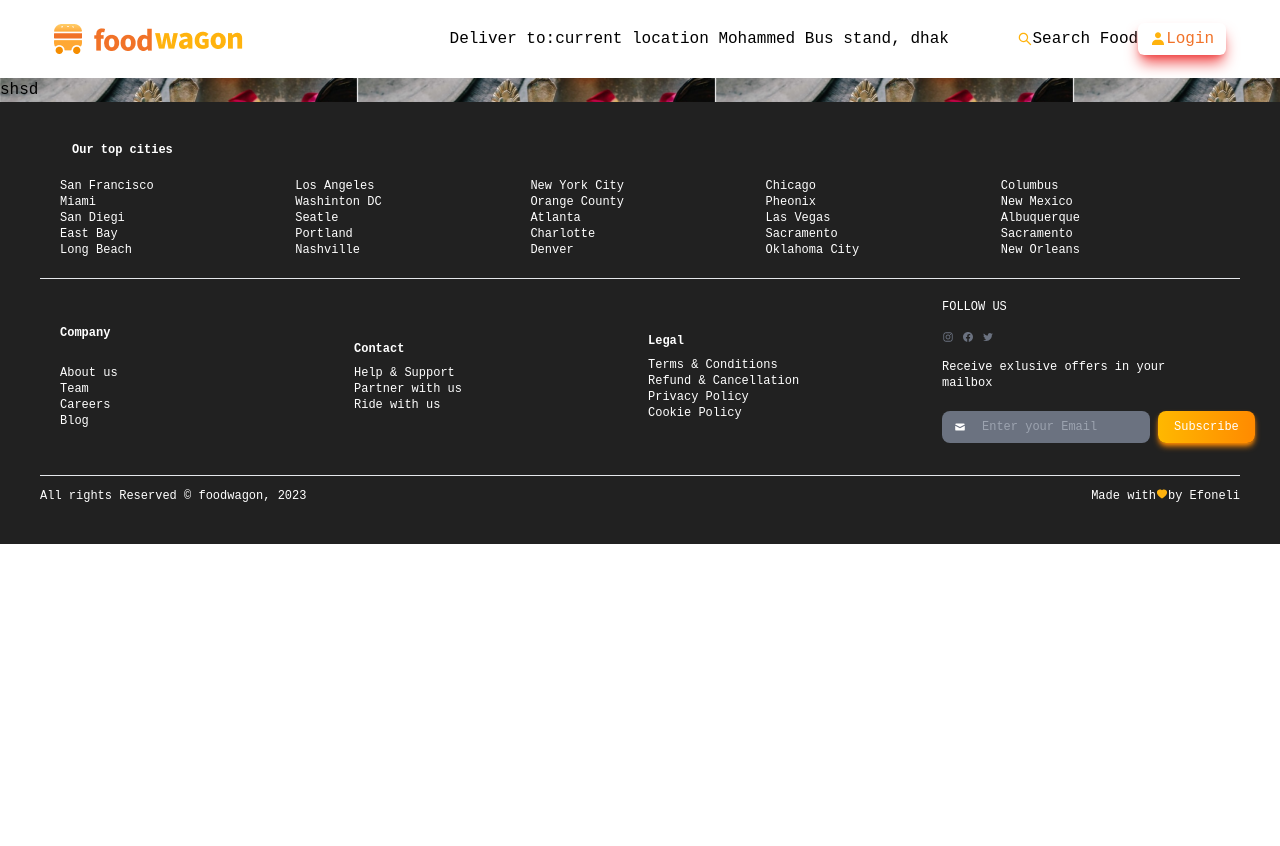
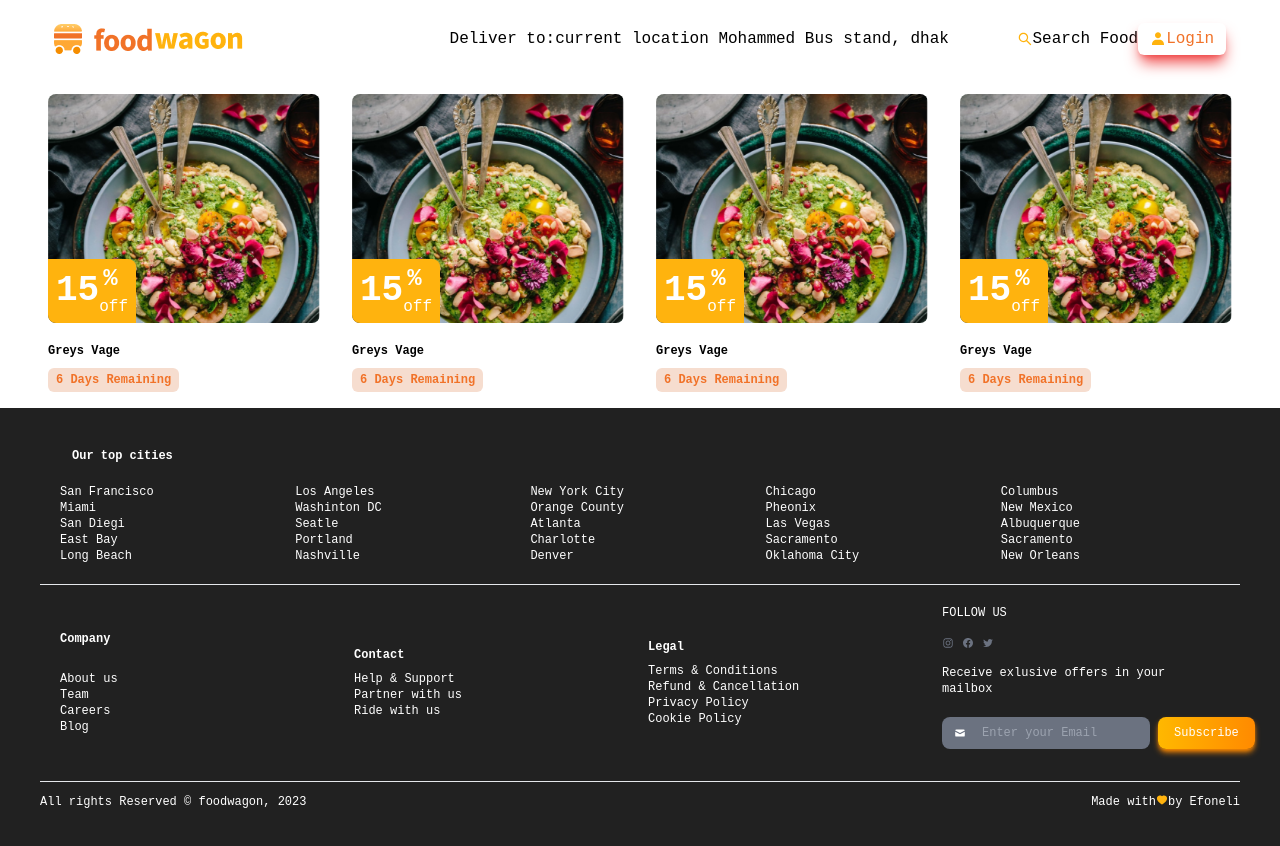
Before and after one commit to Efoneli/est, a React (Create React App) app: page /flashCard in a window 1280 px wide. Shown: the top 846 px of the page. Before the commit the page ends 800 px from the top, so only its background shows below. Built offline with nearby package versions, Linux system fonts and the light colour scheme; some icons are missing.

Commit message:
flashcards

```diff
--- a/src/App.css
+++ b/src/App.css
@@ -14,10 +14,10 @@
   background: url(./components/Assets/images/home-bg.png);
   background-repeat: no-repeat;
   object-fit: cover;
-  width: screen;
-  height: auto;
 }
 
 .flashCard1 {
   background: url(./components/Assets/images/Image1.png);
+  background-repeat: no-repeat;
+  object-fit: cover;
 }
--- a/src/pages/FlashCard.jsx
+++ b/src/pages/FlashCard.jsx
@@ -1,29 +1,86 @@
-import React from 'react'
+import React from "react";
+import Image1 from "../components/Assets/images/Image1.png";
 
 function FlashCard() {
   return (
     <>
-    <div className='white'>
+      <div className="grid grid-cols-2  phone:grid-cols-4 laptop:mx-8">
 
-        <div className='flashCard1'>
-            shsd
+        <div className="m-2 p-2">
+          <div className="relative">
+            <img src={Image1} alt="image" className="rounded-lg" />
+            <div className="absolute bottom-0 left-0 right-0px-4 py-1 px-2 bg-yellowColor flex items-center rounded-tr-lg rounded-bl-lg">
+              <h2 className="text-4xl text-white font-bold">15</h2>
+              <div>
+                <p className="text-2xl text-white font-bold pl-1">%</p>
+                <p className="text-md text-white">off</p>
+              </div>
+            </div>
+          </div>
+
+          <p className="text-xs mt-5 mb-2 font-bold">Greys Vage</p>
+          <button className="py-1 px-2 text-xs font-bold bg-[#f6ddcf] text-orangeColor rounded-md">
+            6 Days Remaining
+          </button>
         </div>
 
-        <div>
+        <div className="m-2 p-2">
+          <div className="relative">
+            <img src={Image1} alt="image" className="rounded-lg" />
+            <div className="absolute bottom-0 left-0 right-0px-4 py-1 px-2 bg-yellowColor flex items-center rounded-tr-lg rounded-bl-lg">
+              <h2 className="text-4xl text-white font-bold">15</h2>
+              <div>
+                <p className="text-2xl text-white font-bold pl-1">%</p>
+                <p className="text-md text-white">off</p>
+              </div>
+            </div>
+          </div>
 
+          <p className="text-xs mt-5 mb-2 font-bold">Greys Vage</p>
+          <button className="py-1 px-2 text-xs font-bold bg-[#f6ddcf] text-orangeColor rounded-md">
+            6 Days Remaining
+          </button>
         </div>
 
-        <div>
+        <div className="m-2 p-2">
+          <div className="relative">
+            <img src={Image1} alt="image" className="rounded-lg" />
+            <div className="absolute bottom-0 left-0 right-0px-4 py-1 px-2 bg-yellowColor flex items-center rounded-tr-lg rounded-bl-lg">
+              <h2 className="text-4xl text-white font-bold">15</h2>
+              <div>
+                <p className="text-2xl text-white font-bold pl-1">%</p>
+                <p className="text-md text-white">off</p>
+              </div>
+            </div>
+          </div>
 
+          <p className="text-xs mt-5 mb-2 font-bold">Greys Vage</p>
+          <button className="py-1 px-2 text-xs font-bold bg-[#f6ddcf] text-orangeColor rounded-md">
+            6 Days Remaining
+          </button>
         </div>
 
-        <div>
+        <div className="m-2 p-2">
+          <div className="relative">
+            <img src={Image1} alt="image" className="rounded-lg" />
+            <div className="absolute bottom-0 left-0 right-0px-4 py-1 px-2 bg-yellowColor flex items-center rounded-tr-lg rounded-bl-lg">
+              <h2 className="text-4xl text-white font-bold">15</h2>
+              <div>
+                <p className="text-2xl text-white font-bold pl-1">%</p>
+                <p className="text-md text-white">off</p>
+              </div>
+            </div>
+          </div>
 
+          <p className="text-xs mt-5 mb-2 font-bold">Greys Vage</p>
+          <button className="py-1 px-2 text-xs font-bold bg-[#f6ddcf] text-orangeColor rounded-md">
+            6 Days Remaining
+          </button>
         </div>
 
-    </div>
+      </div>
     </>
-  )
+  );
 }
 
-export default FlashCard
+export default FlashCard;
```
